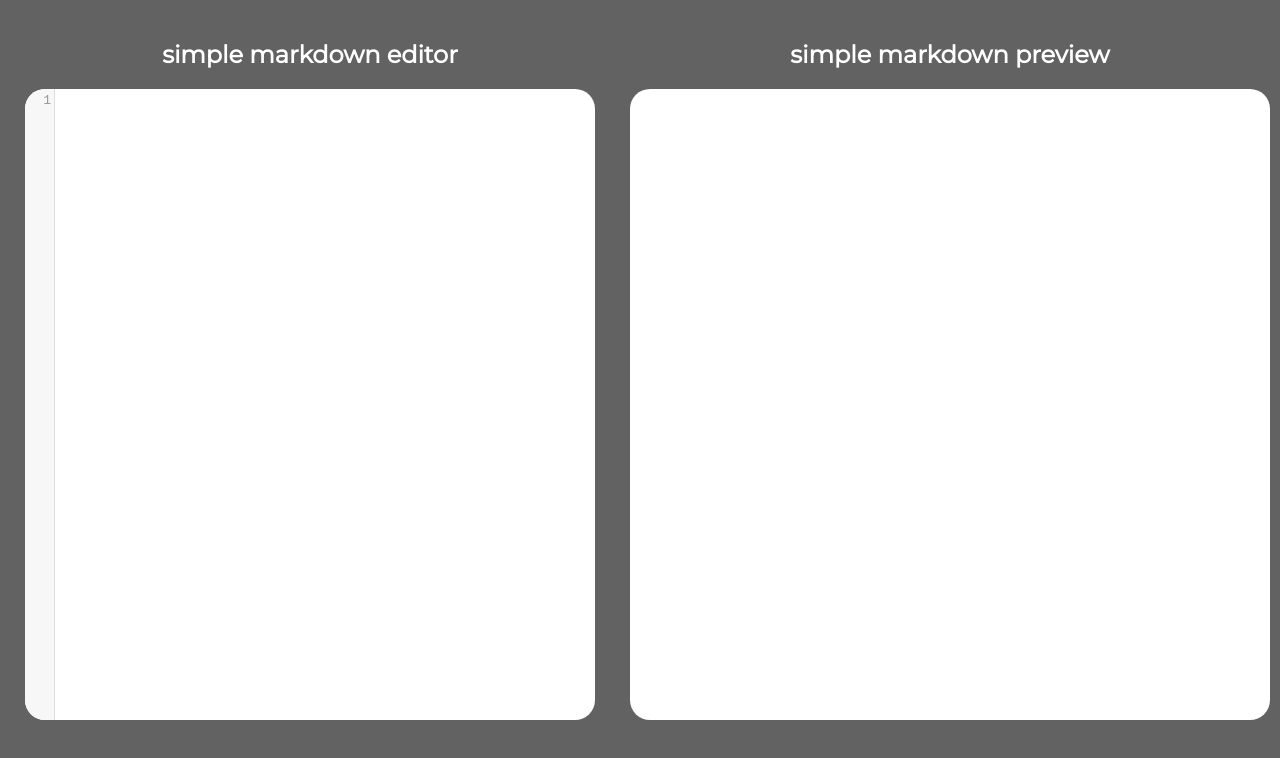
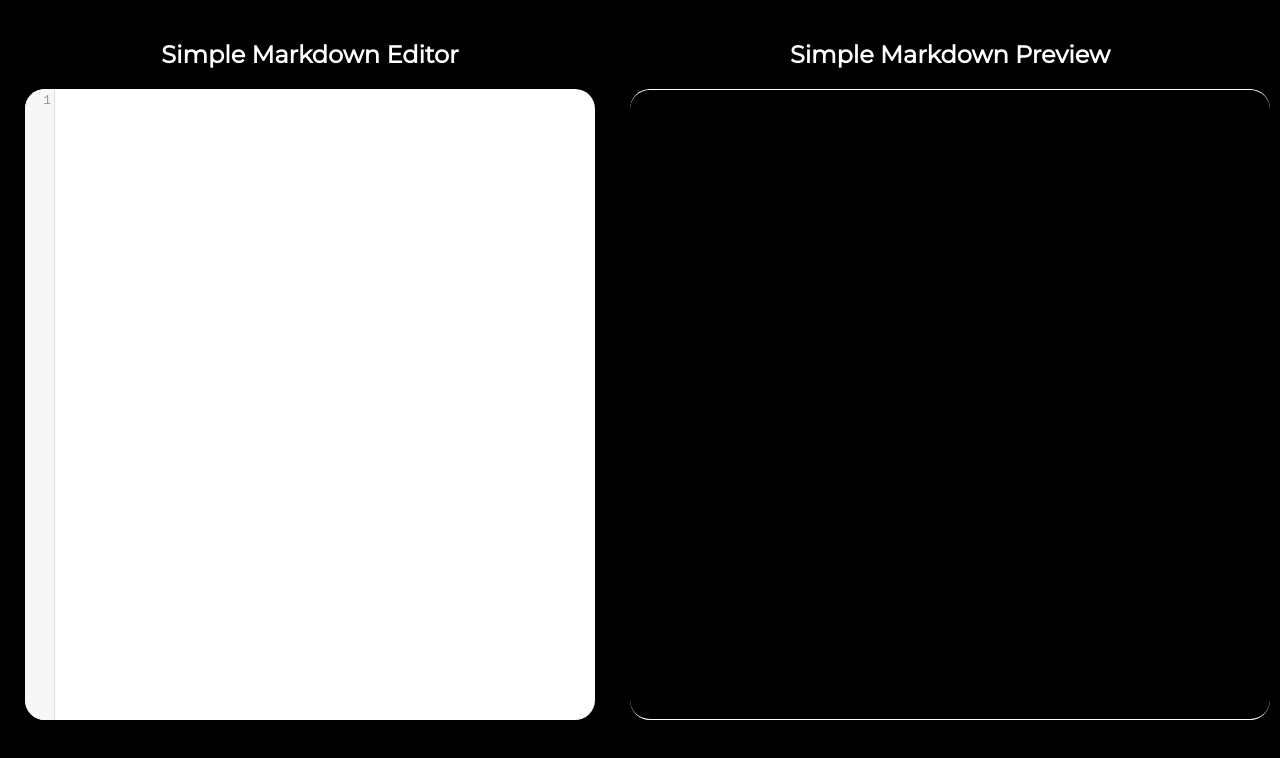
Before and after one commit to razergom/plain-markdown-editor, a React (Create React App) app: page / in a window 1280 px wide. Shown: the top 758 px of the page. Built offline with nearby package versions, Linux system fonts and the light colour scheme.

Commit message:
change styles

```diff
--- a/src/App/App.tsx
+++ b/src/App/App.tsx
@@ -11,7 +11,7 @@ export const App = () => {
     return (
         <div className={styles.app}>
             <div className={styles.editorWrapper}>
-                <h2>simple markdown editor</h2>
+                <h2>Simple Markdown Editor</h2>
                 <CustomEditor
                     value={editorContent}
                     onChange={setEditorContent}
@@ -22,12 +22,13 @@ export const App = () => {
                             lint: true,
                             mode: 'markdown',
                             lineNumbers: true,
+                            spellcheck: true,
                         }
                     }
                 />
             </div>
             <div className={styles.previewWrapper}>
-                <h2>simple markdown preview</h2>
+                <h2>Simple Markdown Preview</h2>
                 <div className={styles.preview} dangerouslySetInnerHTML={generateMarkdownPreview(editorContent)} />
             </div>
         </div>
--- a/src/App/styles.module.scss
+++ b/src/App/styles.module.scss
@@ -30,13 +30,12 @@
       overflow: auto;
 
       border-radius: 20px;
+      border-top: 1px solid white;
+      border-bottom: 1px solid white;
 
       padding: 20px;
       width: 600px;
       height: 100%;
-
-      color: black;
-      background-color: white;
     }
   }
 }
--- a/src/index.scss
+++ b/src/index.scss
@@ -4,7 +4,7 @@ body {
   margin: 0;
   font-family: 'Montserrat', sans-serif;
 
-  background-color: #626262;
+  background-color: #000000;
   color: white;
 }
 
```
